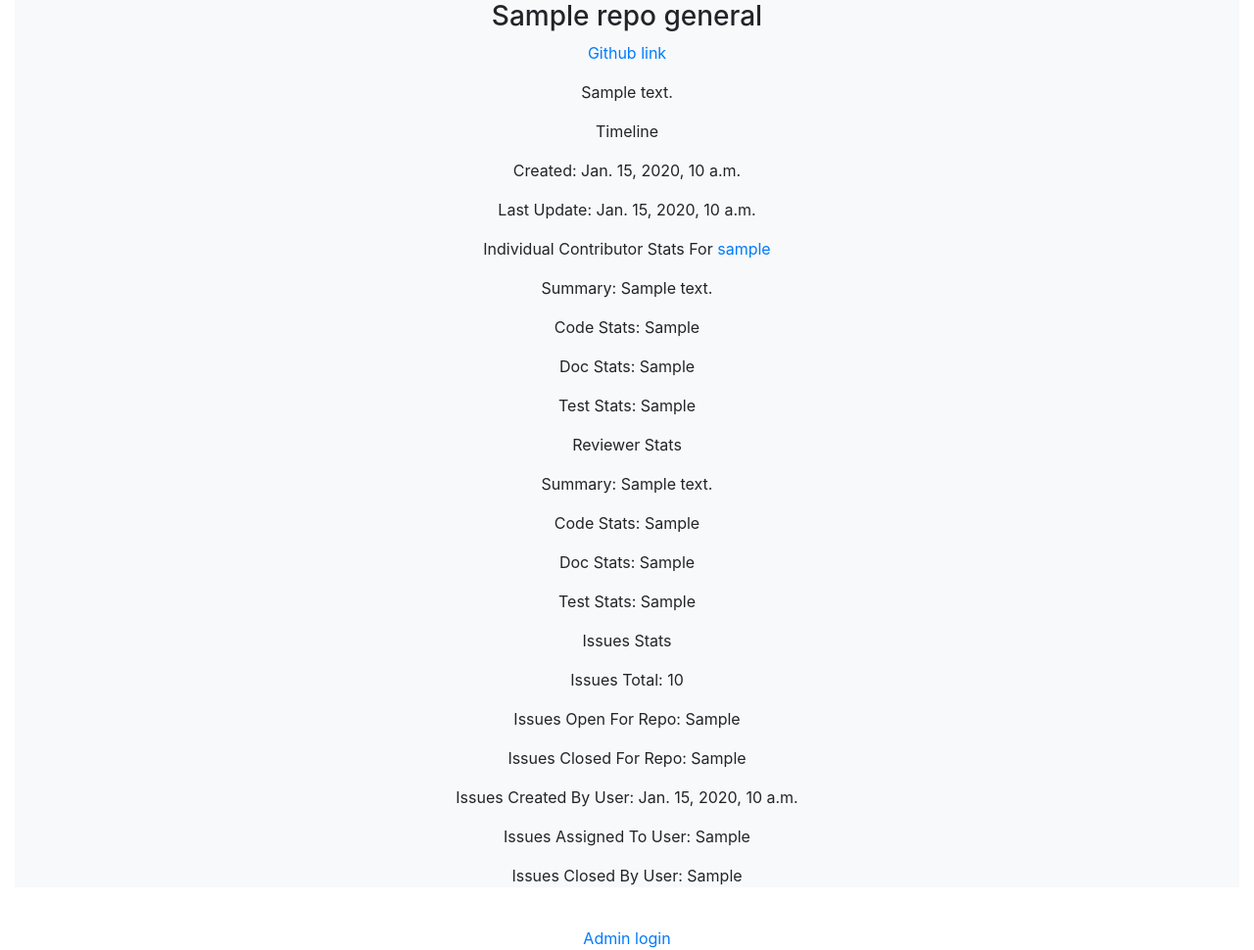
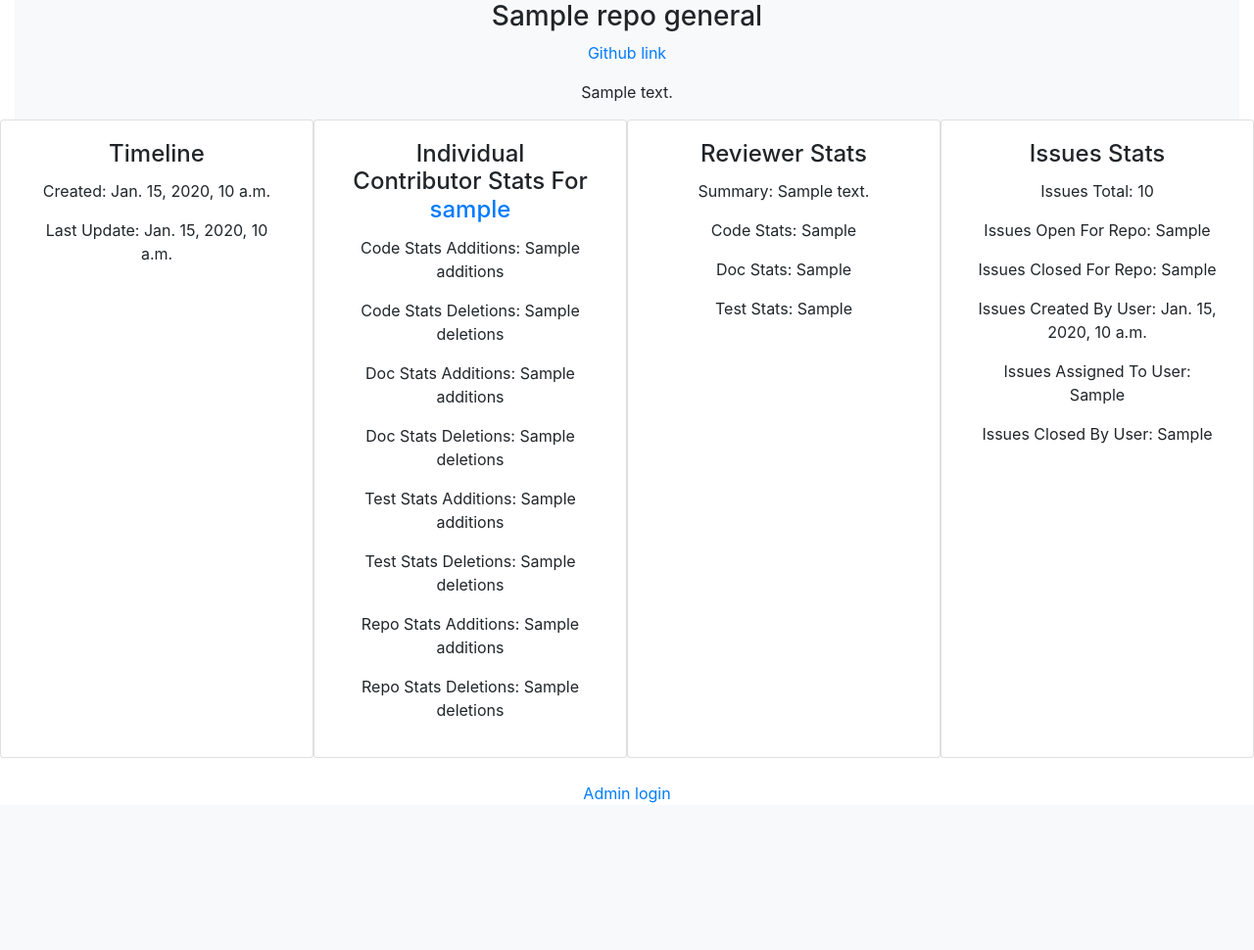
Before and after one commit to donnell74/myPortfolio, a Django app: template portfolio/templates/portfolio/index.html in a window 1280 px wide. Shown: the part 56-1026 px from the top of the page at 98% size. After the commit the page ends 876 px from the top, so only its background shows below. Run offline with Django 3.2, Linux system fonts and the light colour scheme; a user stored in the database is signed in; tables that the repository leaves empty hold one stand-in row (values such as "Sample post"); the template is opened without the code that fills it: most values are stand-ins (such as "Sample title", 1, 10 or a date in 2020); some libraries are stand-ins or nearby versions.

Commit message:
Add ICStats and caclulate the the additions/deletions for the user and the repo.

```diff
--- a/portfolio/templates/portfolio/index.html
+++ b/portfolio/templates/portfolio/index.html
@@ -12,34 +12,59 @@
         <div class="bg-light">
             <h3>{{eachProject.repoGeneralData.name}}</h3>
             <p><a href="{{eachProject.repoGeneralData.githubUrl}}">Github link</a></p>
-            <p>{{eachProject.repoGeneralData.description}}
-            <div class="timeline">
-                <p>Timeline</p>
+            <p>{{eachProject.repoGeneralData.description}}</p>
+            <div class="row">
+                <div class="timeline card col-md-3" style="width: 18rem;">
+                    <div class="card-body">
+                        <h4 class="card-title">Timeline</h4>
+                        <span class="card-text">
                             <p>Created: {{eachProject.timelineData.createdAt}}</p>
                             <p>Last Update: {{eachProject.timelineData.updatedAt}}</p>
+                        </span>
                     </div>
-            <div class="ICStats">
-                <p>Individual Contributor Stats For <a href="https://github.com/{{githubLogin}}">{{githubLogin}}</a></p>
-                <p>Summary: {{eachProject.icStatsData.summary}}</p>
-                <p>Code Stats: {{eachProject.icStatsData.codeStats}}</p>
-                <p>Doc Stats: {{eachProject.icStatsData.docStats}}</p>
-                <p>Test Stats: {{eachProject.icStatsData.testStats}}</p>
                 </div>
-            <div class="ReviewerStats">
-                <p>Reviewer Stats</p>
+
+                <div class="ICStats card col-md-3" style="width: 18rem;">
+                    <div class="card-body">
+                        <h4 class="card-title">Individual Contributor Stats For <a href="https://github.com/{{githubLogin}}">{{githubLogin}}</a></h4>
+                        <span class="card-text">
+                            <p>Code Stats Additions: {{eachProject.icStatsData.userStats.additions}}</p>
+                            <p>Code Stats Deletions: {{eachProject.icStatsData.userStats.deletions}}</p>
+                            <p>Doc Stats Additions: {{eachProject.icStatsData.docStats.additions}}</p>
+                            <p>Doc Stats Deletions: {{eachProject.icStatsData.docStats.deletions}}</p>
+                            <p>Test Stats Additions: {{eachProject.icStatsData.testStats.additions}}</p>
+                            <p>Test Stats Deletions: {{eachProject.icStatsData.testStats.deletions}}</p>
+                            <p>Repo Stats Additions: {{eachProject.icStatsData.repoStats.additions}}</p>
+                            <p>Repo Stats Deletions: {{eachProject.icStatsData.repoStats.deletions}}</p>
+                        </span>
+                    </div>
+                </div>
+
+                <div class="ReviewerStats card col-md-3" style="width: 18rem;">
+                    <div class="card-body">
+                        <h4 class="card-title">Reviewer Stats</h4>
+                        <span class="card-text">
                             <p>Summary: {{eachProject.reviewerStatsData.summary}}</p>
                             <p>Code Stats: {{eachProject.reviewerStatsData.codeStats}}</p>
                             <p>Doc Stats: {{eachProject.reviewerStatsData.docStats}}</p>
                             <p>Test Stats: {{eachProject.reviewerStatsData.testStats}}</p>
+                        </span>
                     </div>
-            <div class="IssueStats">
-                <p>Issues Stats</p>
+                </div>
+
+                <div class="IssueStats card col-md-3" style="width: 18rem;">
+                    <div class="card-body">
+                        <h4 class="card-title">Issues Stats</h4>
+                        <span class="card-text">
                             <p>Issues Total: {{eachProject.issuesStatsData.issuesTotal}}</p>
                             <p>Issues Open For Repo: {{eachProject.issuesStatsData.issuesOpenForRepo}}</p>
                             <p>Issues Closed For Repo: {{eachProject.issuesStatsData.issuesClosedForRepo}}</p>
                             <p>Issues Created By User: {{eachProject.issuesStatsData.issuesCreatedByUser}}</p>
                             <p>Issues Assigned To User: {{eachProject.issuesStatsData.issuesAssignedToUser}}</p>
                             <p>Issues Closed By User: {{eachProject.issuesStatsData.issuesClosedByUser}}</p>
+                        </span>
+                    </div>
+                </div>
             </div>
         </div>
     {% endfor %}
```
Also changed, not shown: portfolio/github/client.py (+10 -0 lines), portfolio/github/queries.py (+34 -0 lines), portfolio/github/stats/ic_stats.py (added, +38 -0 lines), portfolio/github/stats/issue_stats.py (+16 -13 lines), portfolio/views.py (+7 -14 lines). Lines whose indentation alone changed are shown as unchanged.
